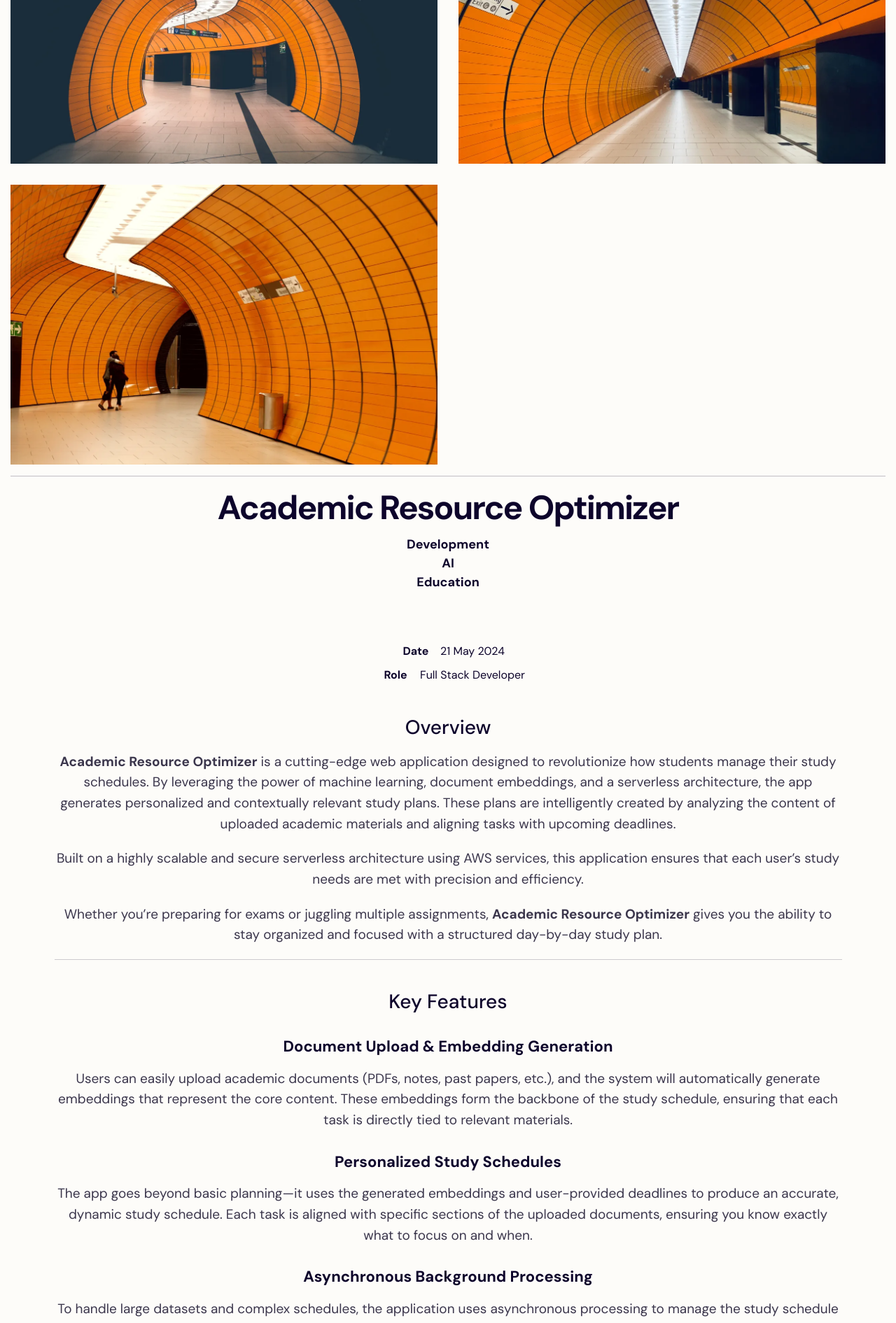
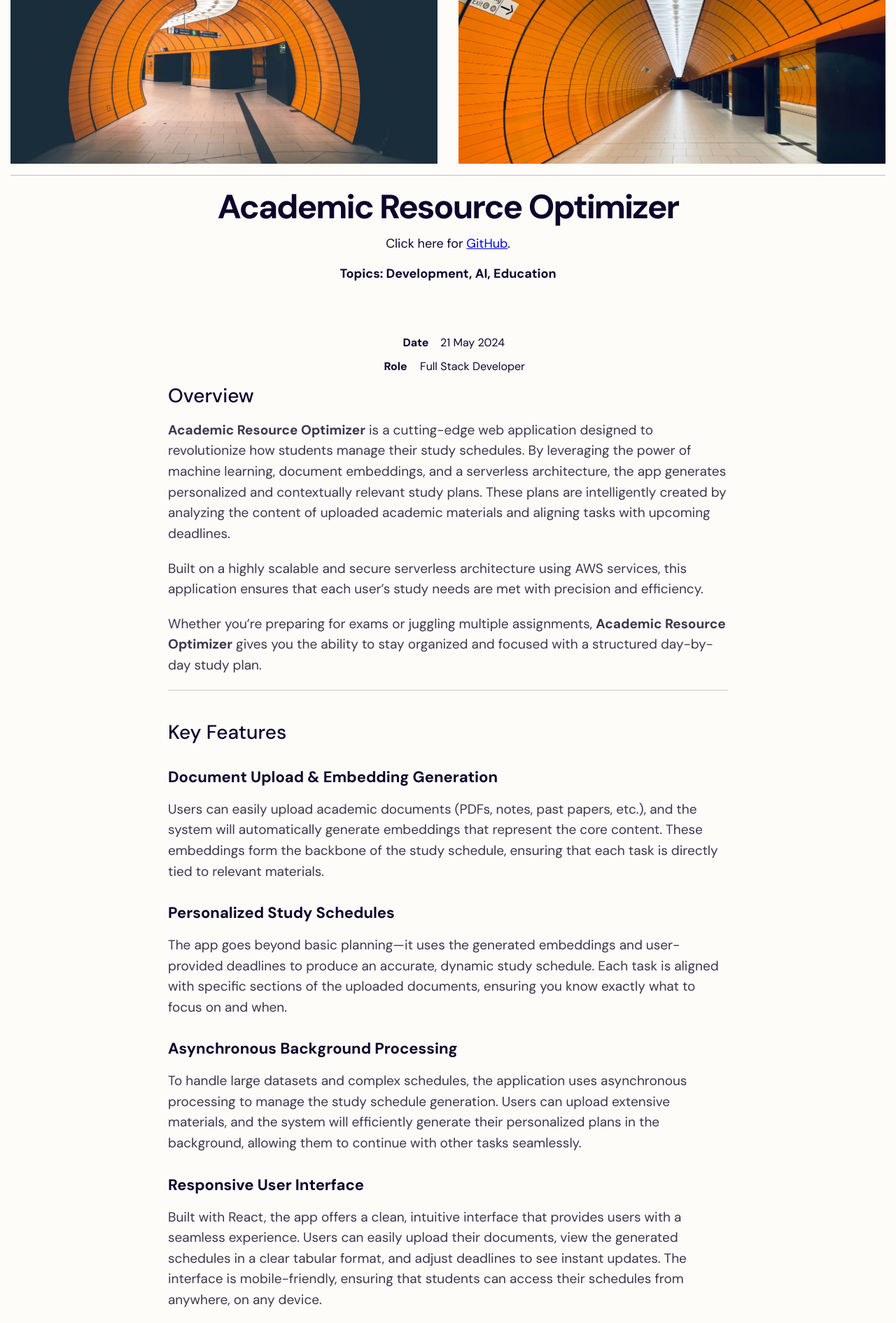
Before and after one commit to arustogi/aanyarustogi-jekyll, a Jekyll site: the page built from collections/_projects/project-4.md, in a window 1280 px wide. Shown: the part 306-2197 px from the top of the page at 70% size. Built offline with Jekyll 4.4.1, drawn with Linux system fonts in a browser that asks for light colours.

Commit message:
fixed structure of proj 4

```diff
--- a/_layouts/project-top.html
+++ b/_layouts/project-top.html
@@ -16,6 +16,15 @@
     .container {
       width: 100%; /* Ensure the container takes full width */
     }
+    .content {
+      text-align: left; /* Align content text and bullets to the left */
+      margin: 0 auto; /* Ensure the content is centered inside the container */
+      max-width: 800px; /* Optional: Limit content width for better readability */
+    }
+
+    .content ul {
+      list-style-position: inside; /* Ensure bullets remain left-aligned */
+    }
   </style>
 </head>
 
@@ -23,7 +32,7 @@
   <div class="container">
     {% if page.gallery %}
     <div class="gallery gallery-two-column">
-      {% for item in page.gallery limit: limit %}
+      {% for item in page.gallery limit: 2 %}
       <div class="gallery-item">
         <div class="gallery-image"><img src="{{ item.image | relative_url }}" /></div>
         <div class="gallery-caption">{{ item.caption }}</div>
@@ -41,14 +50,12 @@
         <h1>{{ page.title }}</h1>
       </div>
       {% endif %}
-
+      <p> Click here for <a href="https://github.com/arustogi" target="_blank" class="github-link" style="color: blue; text-decoration: underline;">GitHub</a>.</p>
       {% if page.categories %}
       <div class="project-categories">{% include framework/categories-badges.html categories=page.categories %}</div>
       {% endif %}
-
+      {% if page.date %}
       <hr />
-
-      {% if page.date %}
       <div class="project-date"><strong>Date </strong><span>{{ page.date | date_to_long_string }}</span></div>
       {% endif %}
 
@@ -60,10 +67,11 @@
       <div class="project-role"><strong>Role </strong><span>{{ page.role }}</span></div>
       {% endif %}
 
-      <hr />
 
-      <!-- Content section -->
-      <div class="content">{{ content }}</div>
+      <div class="content">
+
+        {{ content }}
+      </div>
     </div>
 
   </div>
--- a/collections/_projects/project-4.md
+++ b/collections/_projects/project-4.md
@@ -7,7 +7,7 @@
 permalink: /projects/project-4
 thumbnail: "/assets/images/gen/projects/Academic1.webp"
 image: "/assets/images/gen/projects/project-4-1.webp"
-categories: ["Development","AI", "Education"]
+categories: ["Topics: Development, AI, Education"]
 role: "Full Stack Developer"
 gallery:
   - image: "/assets/images/gen/projects/project-4-1.webp"
```
